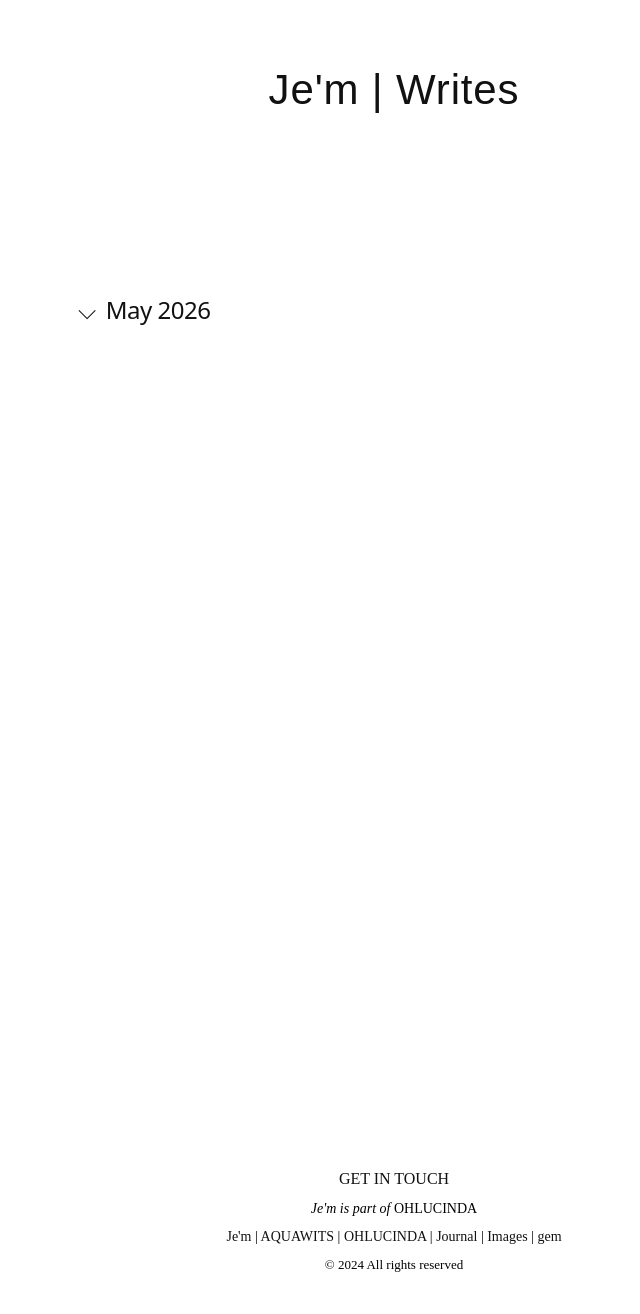
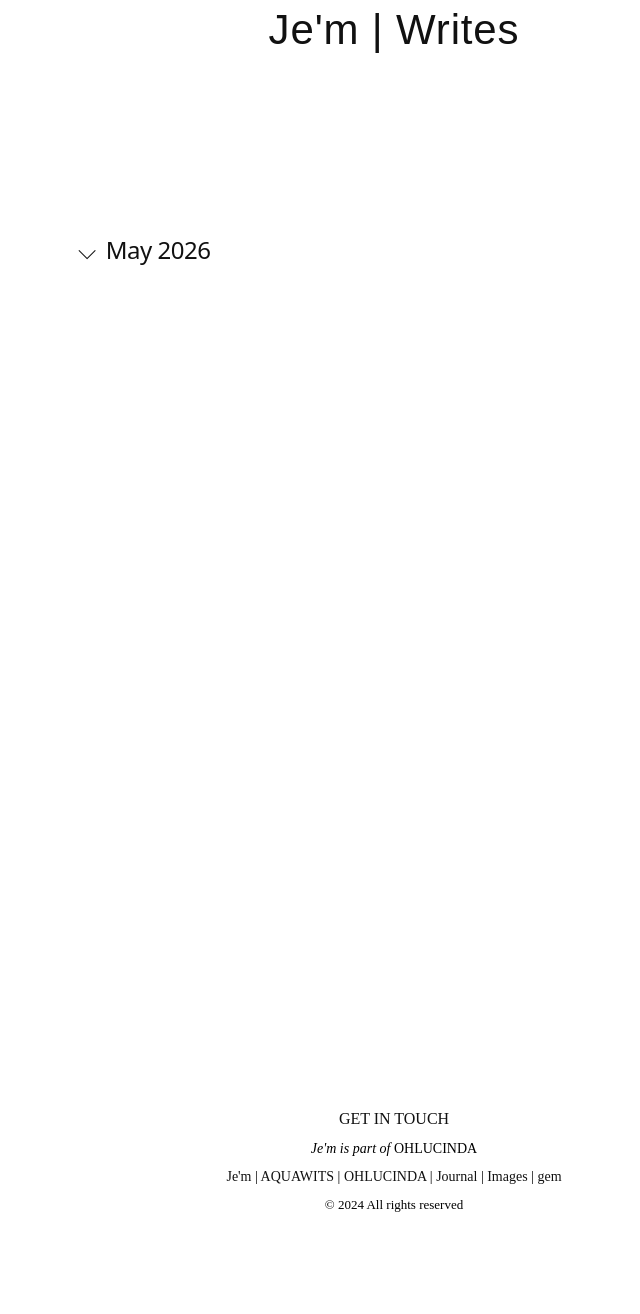
Before and after one commit to ohlucinda/ohlucinda-mobile, a Jekyll site: the page built from index.html, in a window 1280 px wide. Shown: the whole page, without its empty margins (246-886 px from the left). Built offline with Jekyll 4.4.1, drawn with Linux system fonts in a browser that asks for light colours; some web fonts are replaced; after the commit the page ends 1254 px from its top, so only the background shows below that.

Commit message:
Update style.css

```diff
--- a/assets/style.css
+++ b/assets/style.css
@@ -41,7 +41,7 @@ details {
   font-size: 42px;
   text-align: center;
 
-  margin-top: -40px;
+  margin-top: -100px;
   margin-bottom: 140px;
 
   letter-spacing: 0.02em;
```
